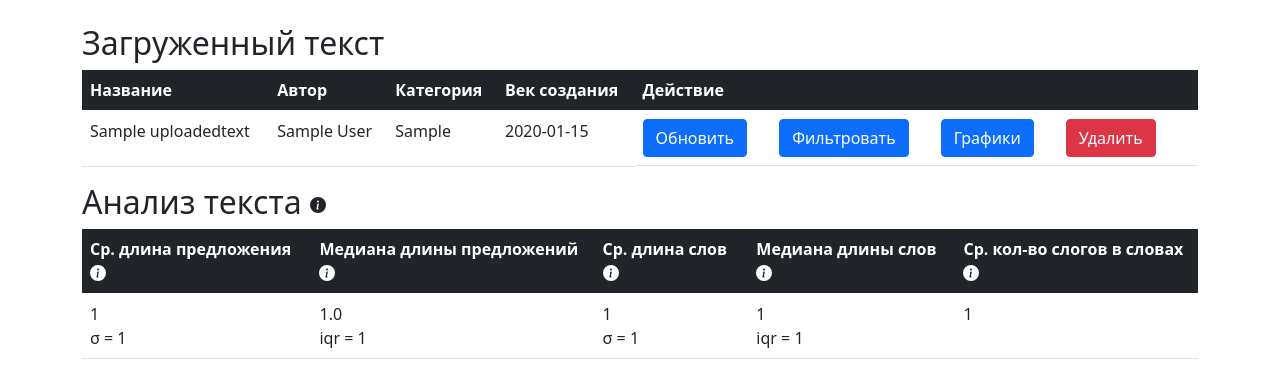
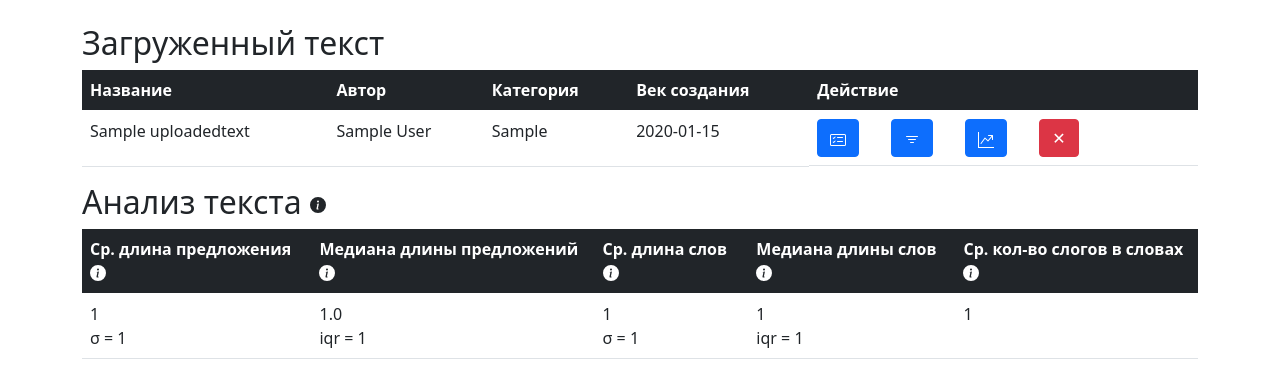
Before and after one commit to n1k0g0/textura, a Django app: page /analysis in a window 1280 px wide. Shown: the part 56-422 px from the top of the page. Run offline with Django 4.2, Linux system fonts and the light colour scheme; tables that the repository leaves empty hold one stand-in row (values such as "Sample post"); parts of the project's set-up code (start-up, migrations or seed data) failed here and were passed over.

Commit message:
actoin buttons changed

```diff
--- a/textura_site/textura_app/templates/textura_app/analysis.html
+++ b/textura_site/textura_app/templates/textura_app/analysis.html
@@ -38,13 +38,35 @@
 
                     <td class="form-inline" style="display: flex; flex-direction: row; gap: 2rem">
 
-                        <a class="btn btn-primary"  href="{% url 'update_text' text.id %}" role="button">Обновить</a>
-                        <a class="btn btn-primary"  href="{% url 'update_filters' %}" role="button">Фильтровать</a>
-                        <a class="btn btn-primary"  href="{% url 'analysis_graphs' %}" role="button">Графики</a>
-                        <!-- <a class="btn btn-primary mr-2" href="media/{{ text.file }}" download role="button">Выгрузить</a> -->
+                        <a class="text-white" href="{% url 'update_text' text.id %}" role="button" data-bs-toggle="tooltip" data-bs-placement="bottom" data-bs-title="Обновить метаданные о тексте"
+                        data-bs-custom-class="custom-tooltip">
+                          <button class="btn btn-primary" type="button" data-bs-toggle="offcanvas" data-bs-target="#offcanvasExample" aria-controls="offcanvasExample">
+                            <svg xmlns="http://www.w3.org/2000/svg" width="16" height="16" fill="currentColor" class="bi bi-card-checklist" viewBox="0 0 16 16">
+                              <path d="M14.5 3a.5.5 0 0 1 .5.5v9a.5.5 0 0 1-.5.5h-13a.5.5 0 0 1-.5-.5v-9a.5.5 0 0 1 .5-.5h13zm-13-1A1.5 1.5 0 0 0 0 3.5v9A1.5 1.5 0 0 0 1.5 14h13a1.5 1.5 0 0 0 1.5-1.5v-9A1.5 1.5 0 0 0 14.5 2h-13z"/>
+                              <path d="M7 5.5a.5.5 0 0 1 .5-.5h5a.5.5 0 0 1 0 1h-5a.5.5 0 0 1-.5-.5zm-1.496-.854a.5.5 0 0 1 0 .708l-1.5 1.5a.5.5 0 0 1-.708 0l-.5-.5a.5.5 0 1 1 .708-.708l.146.147 1.146-1.147a.5.5 0 0 1 .708 0zM7 9.5a.5.5 0 0 1 .5-.5h5a.5.5 0 0 1 0 1h-5a.5.5 0 0 1-.5-.5zm-1.496-.854a.5.5 0 0 1 0 .708l-1.5 1.5a.5.5 0 0 1-.708 0l-.5-.5a.5.5 0 0 1 .708-.708l.146.147 1.146-1.147a.5.5 0 0 1 .708 0z"/>
+                            </svg>
+                          </button>
+                        </a>
+
+                        <a class="text-white" href="{% url 'update_filters' %}" data-bs-toggle="tooltip" data-bs-placement="bottom" data-bs-title="Фильтрация корпуса для сравнительного анализа"
+                                data-bs-custom-class="custom-tooltip">
+                                <button class="btn btn-primary" type="button" data-bs-toggle="offcanvas" data-bs-target="#offcanvasExample" aria-controls="offcanvasExample">
+                                  <svg xmlns="http://www.w3.org/2000/svg" width="16" height="16" fill="currentColor" class="bi bi-filter" viewBox="0 0 16 16">
+                                    <path d="M6 10.5a.5.5 0 0 1 .5-.5h3a.5.5 0 0 1 0 1h-3a.5.5 0 0 1-.5-.5zm-2-3a.5.5 0 0 1 .5-.5h7a.5.5 0 0 1 0 1h-7a.5.5 0 0 1-.5-.5zm-2-3a.5.5 0 0 1 .5-.5h11a.5.5 0 0 1 0 1h-11a.5.5 0 0 1-.5-.5z"/>
+                                  </svg>
+                                </button>
+                            </a>
+
+                        <a class="btn btn-primary"  href="{% url 'analysis_graphs' %}" role="button" data-bs-toggle="tooltip" data-bs-placement="bottom" data-bs-title="Графики сравнения текста с НКРЯ"
+                        data-bs-custom-class="custom-tooltip">
+                          <svg xmlns="http://www.w3.org/2000/svg" width="16" height="16" fill="currentColor" class="bi bi-graph-up-arrow" viewBox="0 0 16 16">
+                            <path fill-rule="evenodd" d="M0 0h1v15h15v1H0V0Zm10 3.5a.5.5 0 0 1 .5-.5h4a.5.5 0 0 1 .5.5v4a.5.5 0 0 1-1 0V4.9l-3.613 4.417a.5.5 0 0 1-.74.037L7.06 6.767l-3.656 5.027a.5.5 0 0 1-.808-.588l4-5.5a.5.5 0 0 1 .758-.06l2.609 2.61L13.445 4H10.5a.5.5 0 0 1-.5-.5Z"/>
+                          </svg>
+                        </a>
                         <form action="{% url 'delete_text' text.id %}" method="POST">
                             {% csrf_token %}
-                            <input type="submit" role="button" class="btn btn-danger" value="Удалить" onclick="return confirm('Удалить текст {{ text.title }}?')">
+                            <input type="submit" role="button" class="btn btn-danger" value="&#10005;" onclick="return confirm('Удалить текст {{ text.title }}?')" data-bs-toggle="tooltip" data-bs-placement="bottom" data-bs-title="Удалить текст"
+                            data-bs-custom-class="custom-tooltip">
                         </form>
                     </td>
                 </tr>
@@ -54,6 +76,17 @@
             </tbody>
         </table>
 
+    </div>
+
+
+    <div class="offcanvas offcanvas-end show" tabindex="-1" id="offcanvasRight" aria-labelledby="offcanvasRightLabel">
+      <div class="offcanvas-header">
+        <h5 class="offcanvas-title" id="offcanvasRightLabel">Offcanvas right</h5>
+        <button type="button" class="btn-close" data-bs-dismiss="offcanvas" aria-label="Close"></button>
+      </div>
+      <div class="offcanvas-body">
+        ...
+      </div>
     </div>
 
 
--- a/textura_site/textura_app/templates/textura_app/base.html
+++ b/textura_site/textura_app/templates/textura_app/base.html
@@ -115,6 +115,9 @@
     <script>
         const tooltipTriggerList = document.querySelectorAll('[data-bs-toggle="tooltip"]')
         const tooltipList = [...tooltipTriggerList].map(tooltipTriggerEl => new bootstrap.Tooltip(tooltipTriggerEl))
+
+        const offcanvasElementList = document.querySelectorAll('.offcanvas')
+        const offcanvasList = [...offcanvasElementList].map(offcanvasEl => new bootstrap.Offcanvas(offcanvasEl))
     </script>
 </body>
 
```
